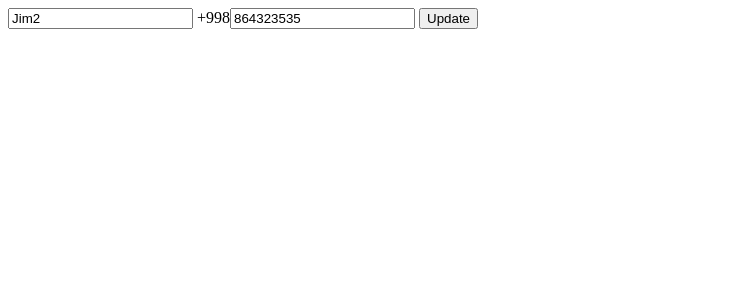
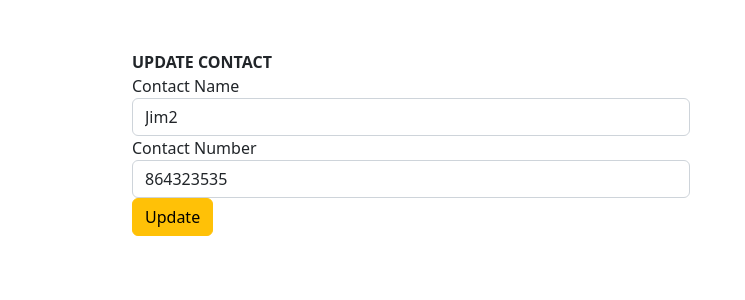
Before and after one commit to Jim-Floyd/conatact, a Django app: page /update_form/3 in a window 1280 px wide. Shown: the top 300 px of the page, without its empty margins (0-745 px from the left). Run offline with Django 4.2, Linux system fonts and the light colour scheme; data comes from the database, SQL or seed files in the repository; both versions use the stored data as it was after the commit.

Commit message:
finished+

```diff
--- a/contacts/base/views.py
+++ b/contacts/base/views.py
@@ -4,42 +4,58 @@ from .models import Contact
 from .form import ContactForm
 from django.contrib import messages
 
+# Kontaktlarni asosiy sahifada ko'rsatish
+
 
 def contacts(request):
     contacts = Contact.objects.all()
     return render(request, 'home.html', {'contacts': contacts})
 
+# Kontakt qo'shish uchun ma'lumot to'ldiriladigan sahifa
+
 
 def add_contact(request):
     return render(request, 'contact_form.html')
+
+# Kiritilgan ma'lumotni tekshirib ma'lumotlar bazasida yaratib saqlash
 
 
 def save_contact(request):
     if request.method == 'POST':
         username = request.POST.get('username')
         phone_number = request.POST.get('phone_number')
-        try:
-            if len(phone_number) == 9 and int(phone_number):
-                contact = Contact.objects.create(
-                    username=username, number=phone_number)
-                return redirect('contacts')
-        except:
+        if len(phone_number) == 9 and int(phone_number):
+            contact = Contact.objects.create(
+                username=username, number=phone_number)
+            return redirect('contacts')
+        else:
             messages.add_message(
                 request, messages.INFO, 'Telefon raqami 9 ta sondan iborat bo`lishi lozim')
             return redirect('add_contact')
+
+# Tanlangan kontakning ma'lumotlarini o'zgartirish uchun sahifa
 
 
 def update_form(request, pk):
     contact = Contact.objects.get(id=pk)
     return render(request, 'update_form.html', {'contact': contact})
 
+# O'zgartirilgan ma'lumotni tekshirib ma'lumotlar bazasida saqlash
+
 
 def update_contact(request, pk):
     username = request.POST.get('username')
     phone_number = request.POST.get('phone_number')
-    Contact.objects.filter(id=pk).update(
-        username=username, number=phone_number)
-    return redirect('contacts')
+    if len(phone_number) == 9 and int(phone_number):
+        Contact.objects.filter(id=pk).update(
+            username=username, number=phone_number)
+        return redirect('contacts')
+    else:
+        messages.add_message(
+            request, messages.INFO, 'Telefon raqami 9 ta sondan iborat bo`lishi lozim')
+        return redirect('update_form', pk)
+
+# Tanlangan kontakni ma'lumotlar bazasidan o'chirish
 
 
 def delete_contact(request, pk):
--- a/contacts/templates/update_form.html
+++ b/contacts/templates/update_form.html
@@ -4,14 +4,34 @@
         <meta charset="UTF-8">
         <meta http-equiv="X-UA-Compatible" content="IE=edge">
         <meta name="viewport" content="width=device-width, initial-scale=1.0">
-    <title>Document</title>
+        <title>Update Contact</title>
+        <link href="https://cdn.jsdelivr.net/npm/bootstrap@5.2.3/dist/css/bootstrap.min.css" rel="stylesheet" integrity="sha384-rbsA2VBKQhggwzxH7pPCaAqO46MgnOM80zW1RWuH61DGLwZJEdK2Kadq2F9CUG65" crossorigin="anonymous">
     </head>
     <body>
-    <form action={% url 'update_contact' contact.id %} method='POST'>
+        <div class="container-md">
+            {% if messages %}
+                <div class="alert alert-danger" role="alert">
+                    <ul class="messages">
+                        {% for message in messages %}
+                        <li{% if message.tags %} class="{{ message.tags }}"{% endif %}>{{ message }}</li>
+                        {% endfor %}
+                    </ul>
+                </div>
+            {% endif %}
+            <form action={% url 'update_contact' contact.id %} method='POST' style="width: 50%; margin-top: 50px; margin-left: 50px;">
                 {%csrf_token%}
-        <input type="text" name="username" id="" placeholder="Enter Username" value="{{contact.username}}">
-        +998<input type="text" name="phone_number" id="" placeholder="Enter phone number" value="{{contact.number}}">
-        <input type="submit" name="" id="" value="Update">
+                <b> UPDATE CONTACT</b>
+                <div class="form-group">
+                    <label for="contact_name">Contact Name</label>
+                    <input class="form-control" type="text" name="username" id="contact_name" placeholder="Enter Username" value="{{contact.username}}">
+                </div>
+                <div class="form-group">
+                    <label for="contact_number">Contact Number</label>
+                    <input class="form-control" type="text" name="phone_number" id="contact_number" placeholder="Enter phone number" value="{{contact.number}}">
+                </div>
+                <input type="submit" name="" id="" value="Update" class="btn btn-warning">
             </form>
+        </div>
+        <script src="https://cdn.jsdelivr.net/npm/bootstrap@5.2.3/dist/js/bootstrap.bundle.min.js" integrity="sha384-kenU1KFdBIe4zVF0s0G1M5b4hcpxyD9F7jL+jjXkk+Q2h455rYXK/7HAuoJl+0I4" crossorigin="anonymous"></script>
     </body>
 </html>
```
Also changed, not shown: contacts/templates/contact_form.html (+19 -5 lines), contacts/templates/home.html (+22 -11 lines), contacts/db.sqlite3. Lines whose indentation alone changed are shown as unchanged.
